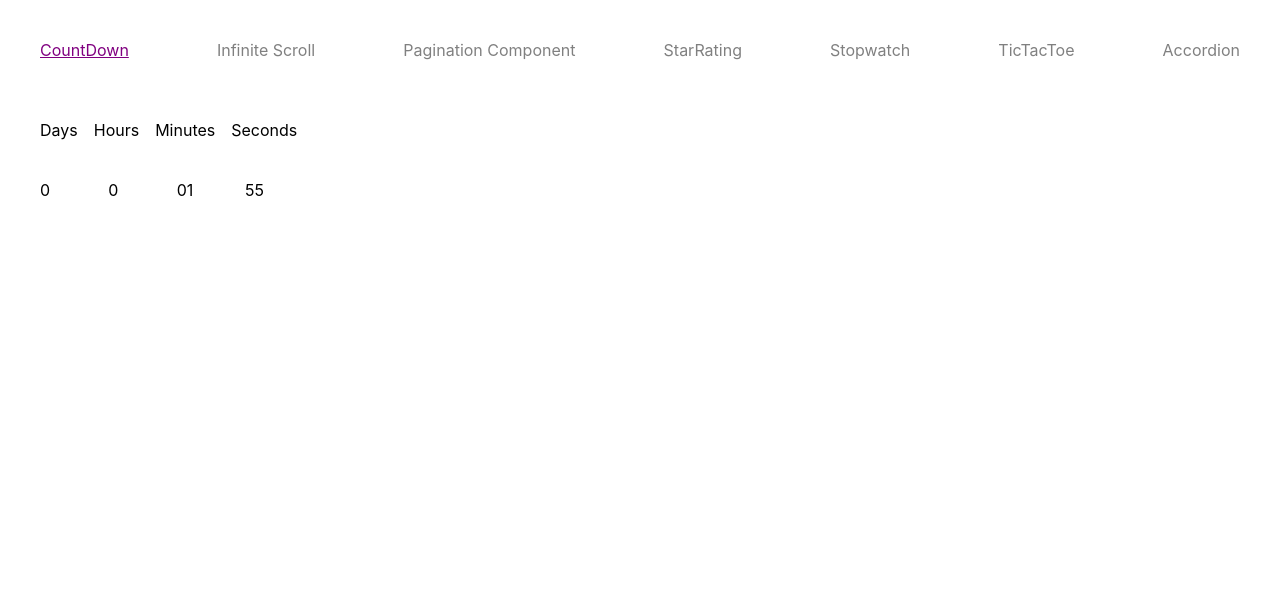
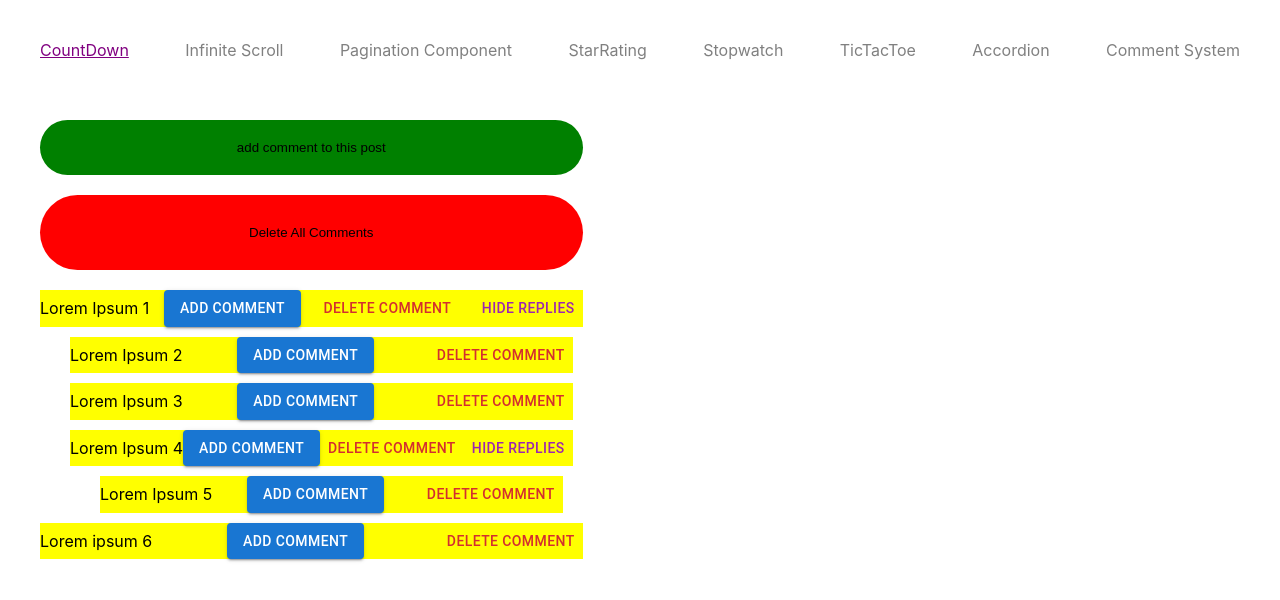
Before and after one commit to Nikhil5003/front-end-interview-repo, a React (Create React App) app: page /tabComponent/comments in a window 1280 px wide. Before the commit this address led to /tabComponent/countdown. Shown: the top 600 px of the page. Built offline with nearby package versions, Linux system fonts and the light colour scheme.

Commit message:
made a comment system where you can add the comment , delete the comment , create a comment to the post and delete all post in a single click

```diff
--- /dev/null
+++ b/src/CommentSystem/Comments/CommentItem.jsx
@@ -0,0 +1,93 @@
+import { Button } from "@mui/material";
+import React, { useState } from "react";
+
+function CommentItem({
+  comment,
+  subComments,
+  commentId,
+  addComment,
+  deleteComment,
+  parentId,
+}) {
+  const [inputOpen, setInputOpen] = useState(false);
+  const [value, onInputChange] = useState("");
+  const [viewReplyClicked, setViewReplyClicked] = useState(true);
+  const onChange = (e) => {
+    onInputChange(e.target.value);
+  };
+  const onAddComment = () => {
+    setInputOpen(true);
+  };
+  const onToggle = () => {
+    setViewReplyClicked((prev) => !prev);
+  };
+
+  return (
+    <>
+      <div
+        style={{
+          display: "flex",
+          justifyContent: "space-between",
+          alignItems: "center",
+          backgroundColor: "yellow",
+        }}
+      >
+        <div>{comment}</div>
+        <Button variant="contained" color="primary" onClick={onAddComment}>
+          Add Comment
+        </Button>
+        <Button
+          variant="text"
+          color="error"
+          onClick={() => {
+            deleteComment(parentId, commentId);
+          }}
+        >
+          Delete Comment
+        </Button>
+        {subComments.length > 0 && (
+          <Button onClick={onToggle} variant="text" color="secondary">
+            {!viewReplyClicked ? "View Replies" : "Hide Replies"}
+          </Button>
+        )}
+      </div>
+      {inputOpen && (
+        <>
+          <input value={value} onChange={onChange} />
+          <Button
+            onClick={() => {
+              addComment(value, commentId);
+              setInputOpen(false);
+            }}
+            variant="text"
+            color="success"
+          >
+            Enter
+          </Button>
+        </>
+      )}
+      <div
+        style={{
+          paddingLeft: "20px",
+          margin: "10px",
+        }}
+      >
+        {viewReplyClicked &&
+          (subComments.length
+            ? subComments.map(({ comment, subComments, id }) => (
+                <CommentItem
+                  deleteComment={deleteComment}
+                  parentId={commentId}
+                  addComment={addComment}
+                  comment={comment}
+                  subComments={subComments}
+                  commentId={id}
+                />
+              ))
+            : null)}
+      </div>
+    </>
+  );
+}
+
+export default CommentItem;
--- /dev/null
+++ b/src/CommentSystem/Comments/index.jsx
@@ -0,0 +1,58 @@
+import React from "react";
+import useComment from "./useComment";
+import CommentItem from "./CommentItem";
+import { Button } from "@mui/material";
+
+function Comments() {
+  const {
+    commentsData,
+    addComment,
+    deleteComment,
+    addCommentToList,
+    deleteAllComments,
+  } = useComment();
+
+  return (
+    <div>
+      <button
+        style={{
+          marginBottom: "20px",
+          backgroundColor: "green",
+          width: "100%",
+          borderRadius: "200px",
+          border: "none",
+          padding: "20px",
+        }}
+        onClick={addCommentToList}
+      >
+        add comment to this post{" "}
+      </button>
+
+      <button
+        style={{
+          marginBottom: "20px",
+          backgroundColor: "red",
+          width: "100%",
+          borderRadius: "200px",
+          border: "none",
+          padding: "30px",
+        }}
+        onClick={deleteAllComments}
+      >
+        Delete All Comments
+      </button>
+      {commentsData.map((comment) => (
+        <CommentItem
+          deleteComment={deleteComment}
+          parentId={null}
+          addComment={addComment}
+          comment={comment.comment}
+          commentId={comment.id}
+          subComments={comment.subComments}
+        />
+      ))}
+    </div>
+  );
+}
+
+export default Comments;
--- /dev/null
+++ b/src/CommentSystem/Comments/useComment.js
@@ -0,0 +1,97 @@
+import React, { useState } from "react";
+import { initialCommentsData } from "../../constants";
+
+function useComment() {
+  const [commentsData, setCommentsData] = useState(initialCommentsData);
+  const addComment = (newComment, targetId) => {
+    const comments = [...commentsData];
+
+    // Function to traverse the comments and find the correct comment by id
+    const findAndAddComment = (comments) => {
+      for (let comment of comments) {
+        if (comment.id === targetId) {
+          // Add the new sub-comment to the subComments array
+          comment.subComments.push({
+            id: targetId + 1, // For simplicity, increase the ID (you could make it more unique)
+            comment: newComment,
+            subComments: [],
+          });
+          return; // Exit once the comment is added
+        }
+
+        // If the current comment has sub-comments, traverse them recursively
+        if (comment.subComments.length > 0) {
+          findAndAddComment(comment.subComments);
+        }
+      }
+    };
+
+    // Call the helper function to add the comment
+    findAndAddComment(comments);
+
+    // Update the state with the modified comments
+    setCommentsData(comments);
+  };
+  const deleteComment = (parentId, targetId) => {
+    // Make a copy of the current comments data
+    const comments = [...commentsData];
+
+    // Function to find and delete the comment by targetId
+    const findAndDeleteComment = (comments) => {
+      if (parentId === null) {
+        // If no parentId is provided, delete from top-level comments
+        for (let i = 0; i < comments.length; i++) {
+          if (comments[i].id === targetId) {
+            comments.splice(i, 1); // Remove the comment from the array
+            return;
+          }
+        }
+      } else {
+        // Traverse through comments to find the parent comment
+        for (let comment of comments) {
+          if (comment.id === parentId) {
+            // If the parent is found, search in its subComments
+            for (let i = 0; i < comment.subComments.length; i++) {
+              if (comment.subComments[i].id === targetId) {
+                comment.subComments.splice(i, 1); // Remove the target comment
+                return;
+              }
+            }
+          }
+          // If there are nested sub-comments, continue searching recursively
+          if (comment.subComments.length > 0) {
+            findAndDeleteComment(comment.subComments);
+          }
+        }
+      }
+    };
+
+    // Call the function to delete the comment
+    findAndDeleteComment(comments);
+
+    // Update the state with the modified comments
+    setCommentsData(comments);
+  };
+  const addCommentToList = () => {
+    setCommentsData((prev) => [
+      ...prev,
+      {
+        comment: "hi nikhil and sonika",
+        subComments: [],
+        id: Math.ceil(Math.random() * 10),
+      },
+    ]);
+  };
+  const deleteAllComments = () => {
+    setCommentsData([]);
+  };
+  return {
+    commentsData,
+    addComment,
+    deleteComment,
+    addCommentToList,
+    deleteAllComments,
+  };
+}
+
+export default useComment;
--- a/src/constants.js
+++ b/src/constants.js
@@ -27,6 +27,10 @@ export const tabData = [
     id: "accordion",
     label: "Accordion",
   },
+  {
+    id: "comments",
+    label: "Comment System",
+  },
 ];
 
 export const questionAnswers = [
@@ -47,3 +51,38 @@ export const questionAnswers = [
     a: "Previously, i have worked with housing.com as a frontent developer",
   },
 ];
+
+export const initialCommentsData = [
+  {
+    id: 0,
+    comment: "Lorem Ipsum 1",
+    subComments: [
+      {
+        id: 1,
+        comment: "Lorem Ipsum 2",
+        subComments: [],
+      },
+      {
+        id: 2,
+        comment: "Lorem Ipsum 3",
+        subComments: [],
+      },
+      {
+        id: 3,
+        comment: "Lorem Ipsum 4",
+        subComments: [
+          {
+            id: 4,
+            comment: "Lorem Ipsum 5",
+            subComments: [],
+          },
+        ],
+      },
+    ],
+  },
+  {
+    id: 5,
+    comment: "Lorem ipsum 6",
+    subComments: [],
+  },
+];
--- a/src/hooks/useCopy.jsx
+++ b/src/hooks/useCopy.jsx
@@ -8,7 +8,6 @@ function useCopy() {
     }
     try {
       await navigator.clipboard.writeText(text);
-
       setCopiedText(text);
     } catch (err) {
       console.log(err.message);
--- a/src/hooks/useOnlineStatus.jsx
+++ b/src/hooks/useOnlineStatus.jsx
@@ -8,8 +8,8 @@ function useOnlineStatus() {
     window.addEventListener("online", handleOnline);
     window.addEventListener("offline", handleOffline);
     return () => {
-      window.addEventListener("online", handleOnline);
-      window.addEventListener("offline", handleOffline);
+      window.removeEventListener("online", handleOnline);
+      window.removeEventListener("offline", handleOffline);
     };
   });
   return {
--- a/src/routes.jsx
+++ b/src/routes.jsx
@@ -8,6 +8,7 @@ import InfiniteScroll from "./components/InfiniteScroll";
 import TicTacToe from "./components/TicTacToe";
 import TabComponent from "./TabComponent";
 import Accordion from "./components/Accordion";
+import Comments from "./CommentSystem/Comments";
 
 const routes = createBrowserRouter([
   {
@@ -39,6 +40,10 @@ const routes = createBrowserRouter([
         path: "/tabComponent/accordion",
         element: <Accordion />,
       },
+      {
+        path: "/tabComponent/comments",
+        element: <Comments />,
+      },
     ],
   },
   {
```
Also changed, not shown: src/components/JiraBoard.tsx (added, +7 -0 lines).
